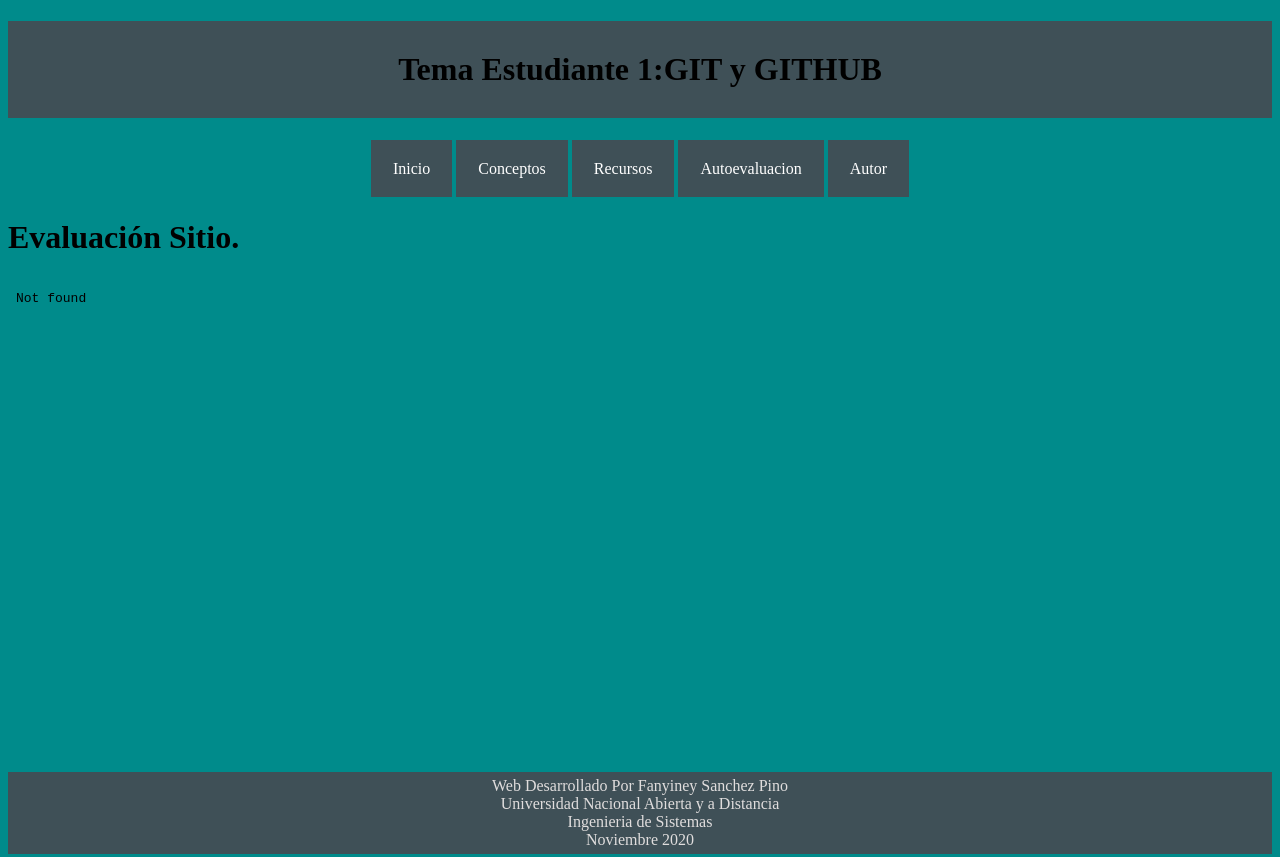
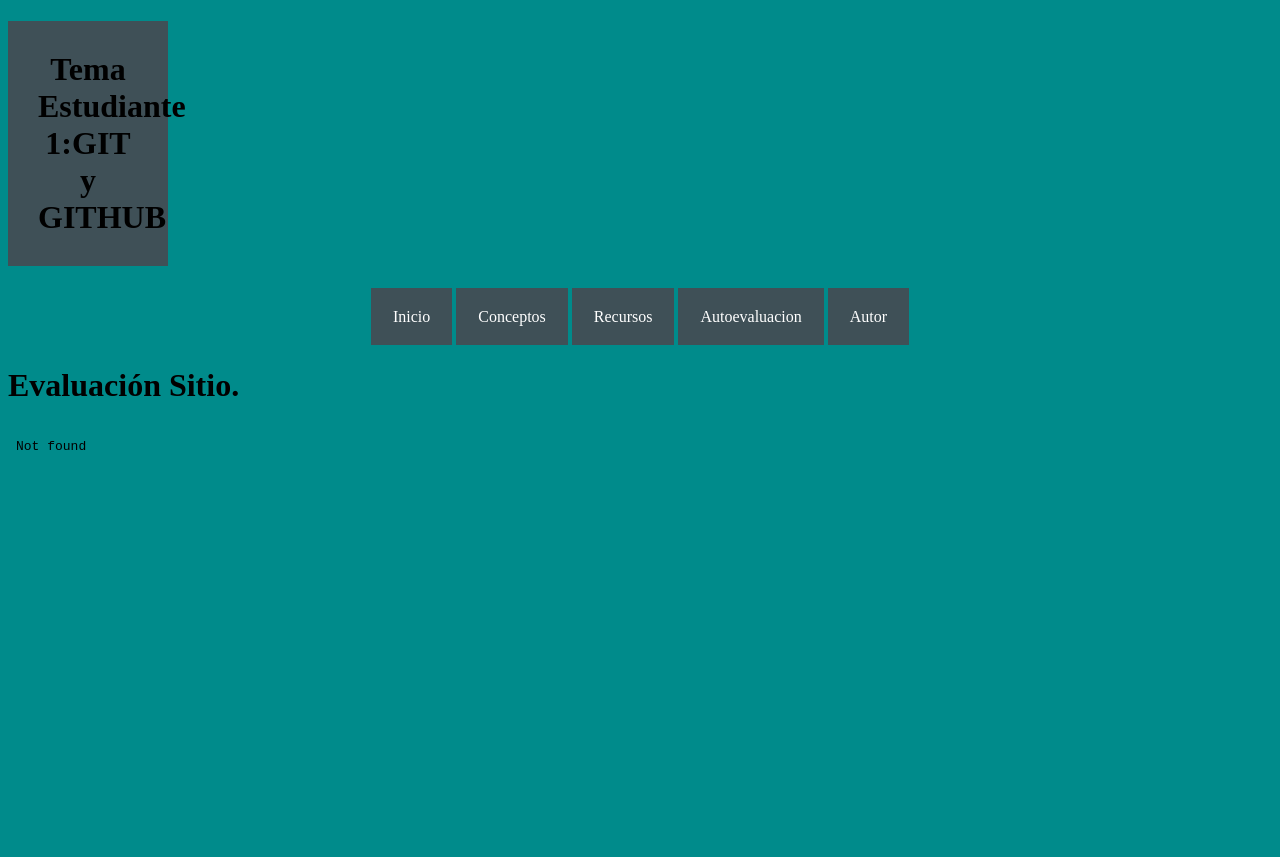
Before and after one commit to fsanchezpi/DSW-FANYINEYPINO, a plain HTML site: page autoevaluacion2.html in a window 1280 px wide. Shown: the top 857 px of the page. Drawn offline with Linux system fonts and the light colour scheme.

Commit message:
V24
actualizacion codigo

```diff
--- a/autoevaluacion2.html
+++ b/autoevaluacion2.html
@@ -23,7 +23,7 @@
 
             <h1> Evaluación Sitio. </h1>
 
-            <iframe src="Matriz.pdf" frameborder="0"  height="400" width="600" center></iframe>
+            <iframe src="Matriz.pdf" frameborder="0"  height="400" width="600"></iframe>
 
     <br><br><br>
 
--- a/estilos.css
+++ b/estilos.css
@@ -6,7 +6,7 @@
     color: black;
     font-family: 'Times New Roman', Times, serif;
     text-align: center;
-    width: 100;
+    width: 100px;
     padding: 30px;
     background-color: rgb(63, 80, 87);
    }
@@ -14,7 +14,7 @@
   .menu{
     color: white;
     text-align: center;
-    width: 10px 20px;
+    width: 20px 20px;
     padding:20px;
     text-transform: capitalize;
     list-style: none;
```
